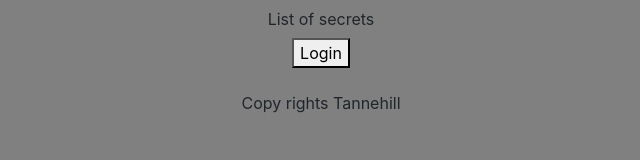
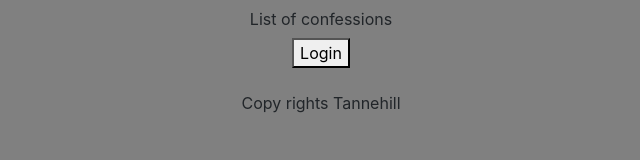
Before and after one commit to thefutureseer/fullstack-gql-app-v1, a React (Create React App) app in the folder client/: page / in a window 1280 px wide. Shown: the top 160 px of the page, without its empty margins (319-959 px from the left). Built offline with nearby package versions, Linux system fonts and the light colour scheme.

Commit message:
buggy from updates

```diff
--- a/client/src/components/App.js
+++ b/client/src/components/App.js
@@ -8,7 +8,7 @@ export default function App() {
 
  return (
   <div id='double-wide'>
-    <header>List of secrets
+    <header>List of confessions
      <LoginButton/>
     </header>
     <Routes>
--- a/client/src/components/Message.js
+++ b/client/src/components/Message.js
@@ -34,7 +34,7 @@ export default function Message() {
      <p> Begin special list here: </p>
 
      {
-      data.getAllBooks.map(book=>(
+      data?.getAllBooks.map(book=>(
        <div className='msg-div' key={book._id}>
          <h1 className='prom'>
            <EditModal className='prom-div' id={book._id}/>
--- a/package.json
+++ b/package.json
@@ -6,7 +6,7 @@
     "app-install": "npm install --prefix client",
     "start": "if-env NODE_ENV=production && npm run start:prod || npm run start:dev",
     "start:prod": "node server.js",
-    "start:dev": "concurrently \"npm run server\" \"cd client && npm run start\"",
+    "dev": "concurrently \"npm run server\" \"cd client && npm run start\"",
     "server": "nodemon server.js",
     "client": "npm start --prefix client"
   },
@@ -25,7 +25,8 @@
     "graphql": "^15.5.1",
     "if-env": "^1.0.4",
     "mongoose": "^6.2.2",
-    "nodemon": "^2.0.15"
+    "nodemon": "^2.0.15",
+    "update-browserslist-db": "^1.0.13"
   },
   "description": "[![License: MIT](https://img.shields.io/badge/License-MIT-yellow.svg)](https://opensource.org/licenses/MIT)",
   "repository": {
```
Also changed, not shown: 2 other files (tests, documents, lock files or other folders).
